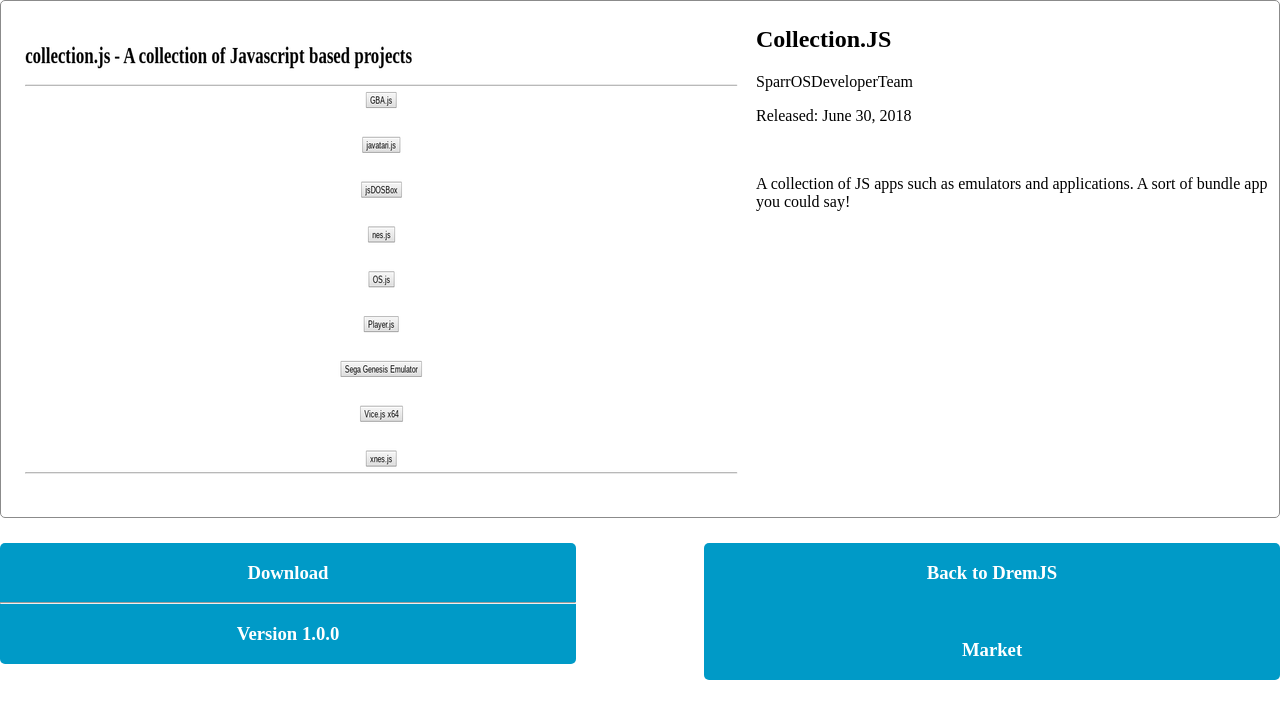
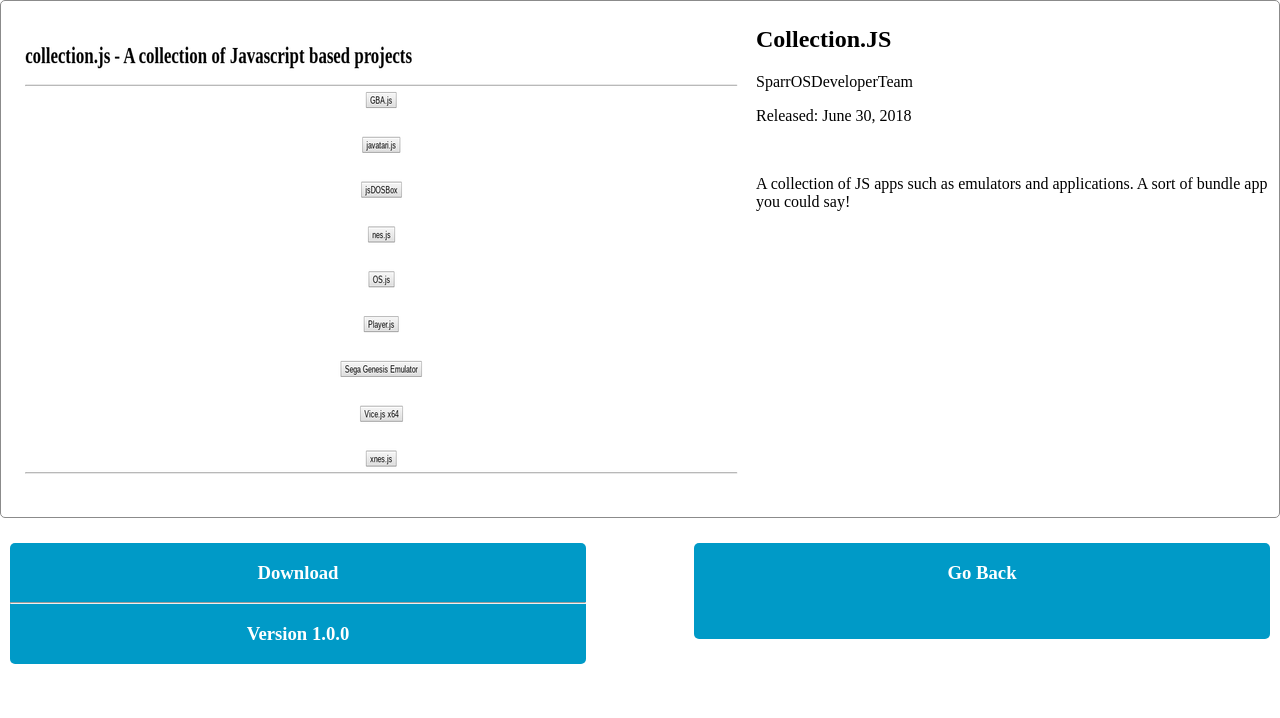
Before and after one commit to sparrdrem/DremJS-Market, a plain HTML site: page downloadPages/CollectionJS/collectionjs.html in a window 1280 px wide. Drawn offline with Linux system fonts and the light colour scheme.

Commit message:
Update collectionjs.html

```diff
--- a/downloadPages/CollectionJS/collectionjs.html
+++ b/downloadPages/CollectionJS/collectionjs.html
@@ -20,7 +20,7 @@
         background-color:#009ac7;
         border-radius: 5px;
         position: absolute;
-        left: 0px;
+        left: 10px;
         width: 45%;
         text-align: center;
       }
@@ -31,7 +31,7 @@
         background-color:#009ac7;
         border-radius: 5px;
         position: absolute;
-        right: 0px;
+        right: 10px;
         width: 45%;
         text-align: center;
       }
@@ -95,9 +95,9 @@
         <h3 class="cwhite">Version 1.0.0</h3>
       </div>
       <div class="box-blue-emb-right" onclick="clickSound('../../index-enter.html')">
-        <h3 class="cwhite">Back to DremJS</h3>
+        <h3 class="cwhite">Go Back</h3>
         <br />
-        <h3 class="cwhite">Market</h3>
+        <h3 class="cwhite"> </h3>
       </div>
     </div>
   </body>
```
